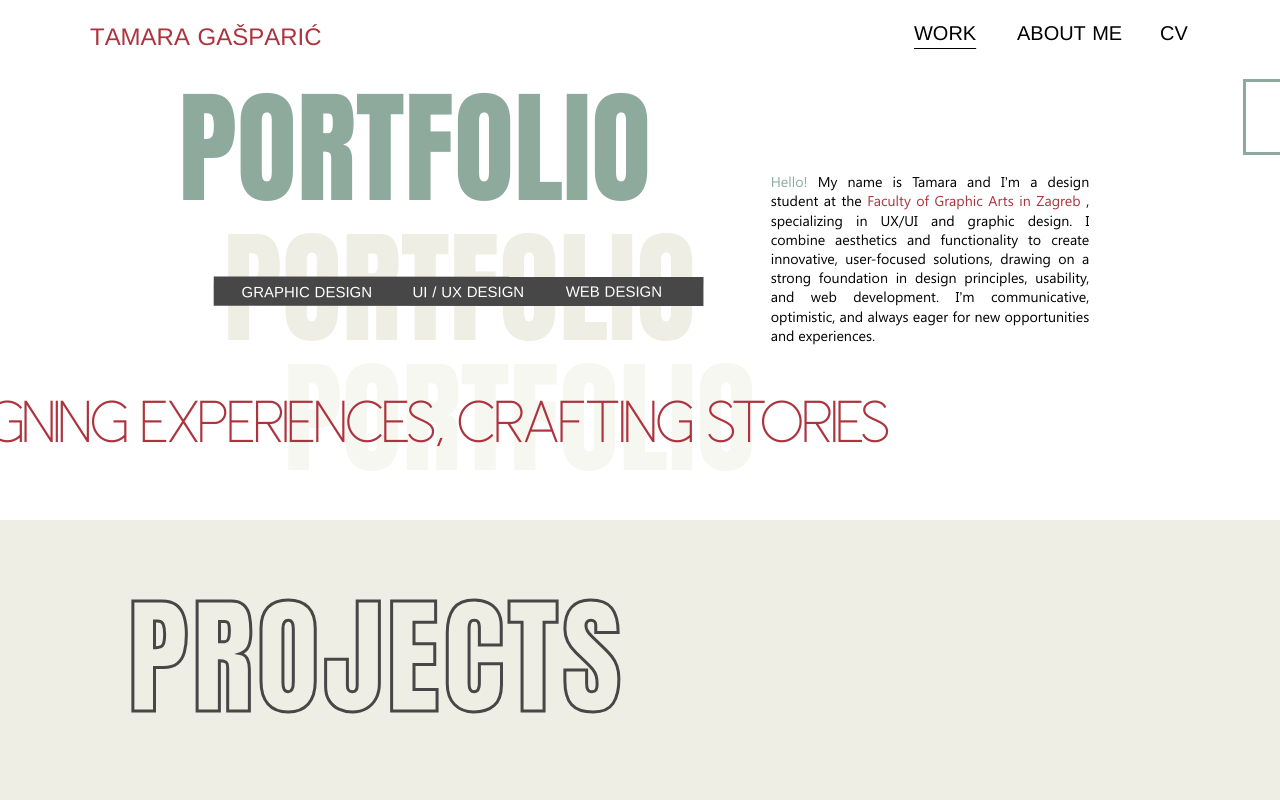
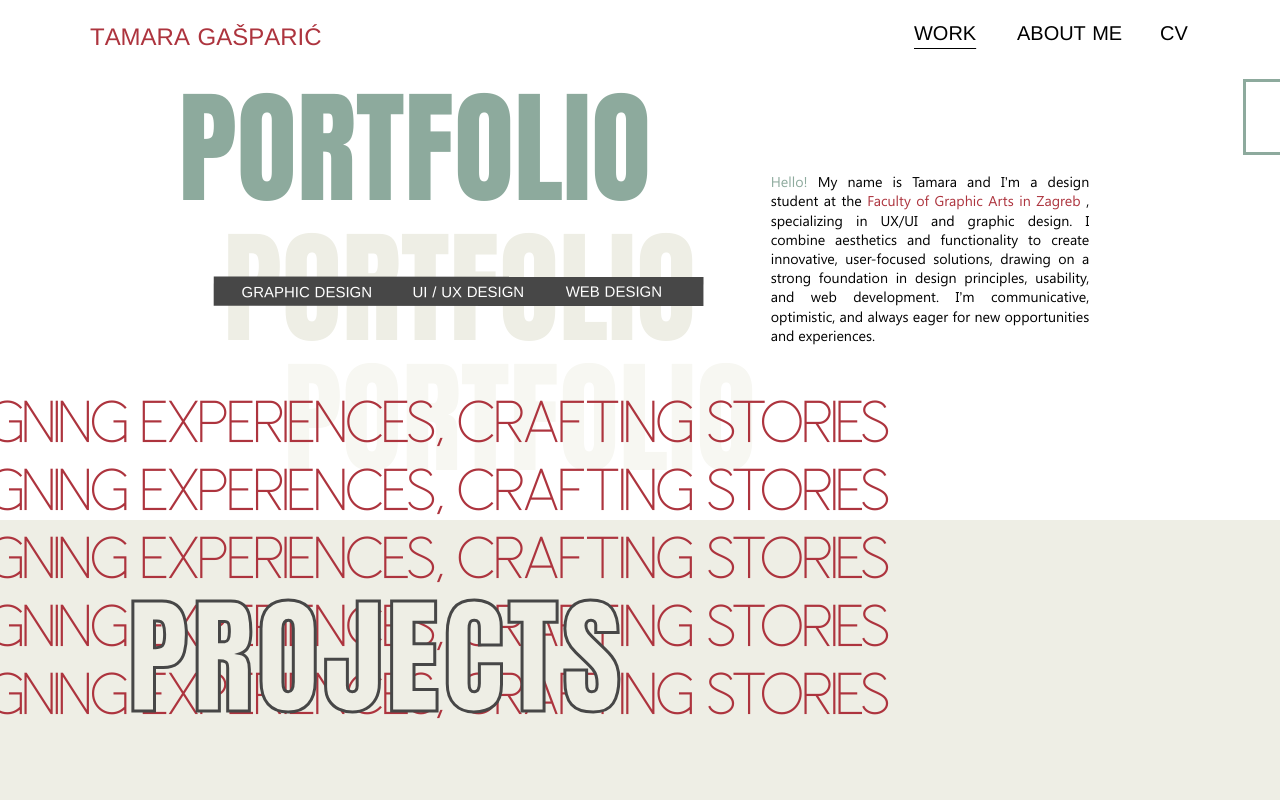
Before and after one commit to Tamaragasparic/Portfolio-TamaraGasparic, a plain HTML site: page index.html in a window 1280 px wide. Shown: the top 800 px of the page. Drawn offline with Linux system fonts and the light colour scheme.

Commit message:
Update index.html

```diff
--- a/index.html
+++ b/index.html
@@ -2,7 +2,7 @@
 <html>
   <head>
     <meta charset="utf-8" />
-    <meta name="viewport" content="width=device-width, initial-scale=1" />
+    <meta name="viewport" content="width=device-width, initial-scale=1.5" />
     <title>Tamara Gašparić - Portfolio</title>
     <link rel="icon" type="image/x-icon" href="favicon.png" />
     <link rel="stylesheet" href="style.css" />
@@ -55,7 +55,18 @@
                 <div class="text-quote-4 text">
                   Designing Experiences, Crafting Stories
                 </div>
-
+                <div class="text-quote-4 text">
+                  Designing Experiences, Crafting Stories
+                </div>
+                <div class="text-quote-4 text">
+                  Designing Experiences, Crafting Stories
+                </div>
+                <div class="text-quote-4 text">
+                  Designing Experiences, Crafting Stories
+                </div>
+                <div class="text-quote-4 text">
+                  Designing Experiences, Crafting Stories
+                </div>
               </div>
             </div>
             <div class="group">
```
